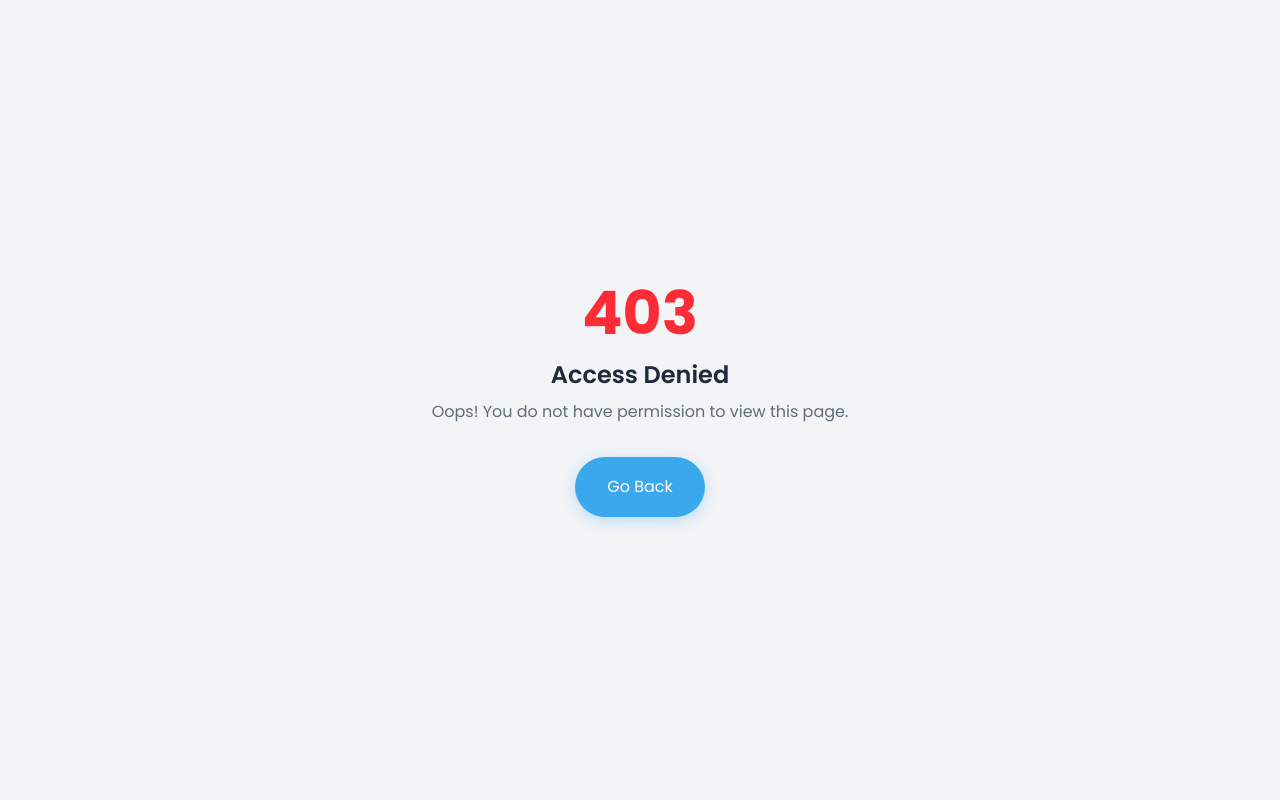
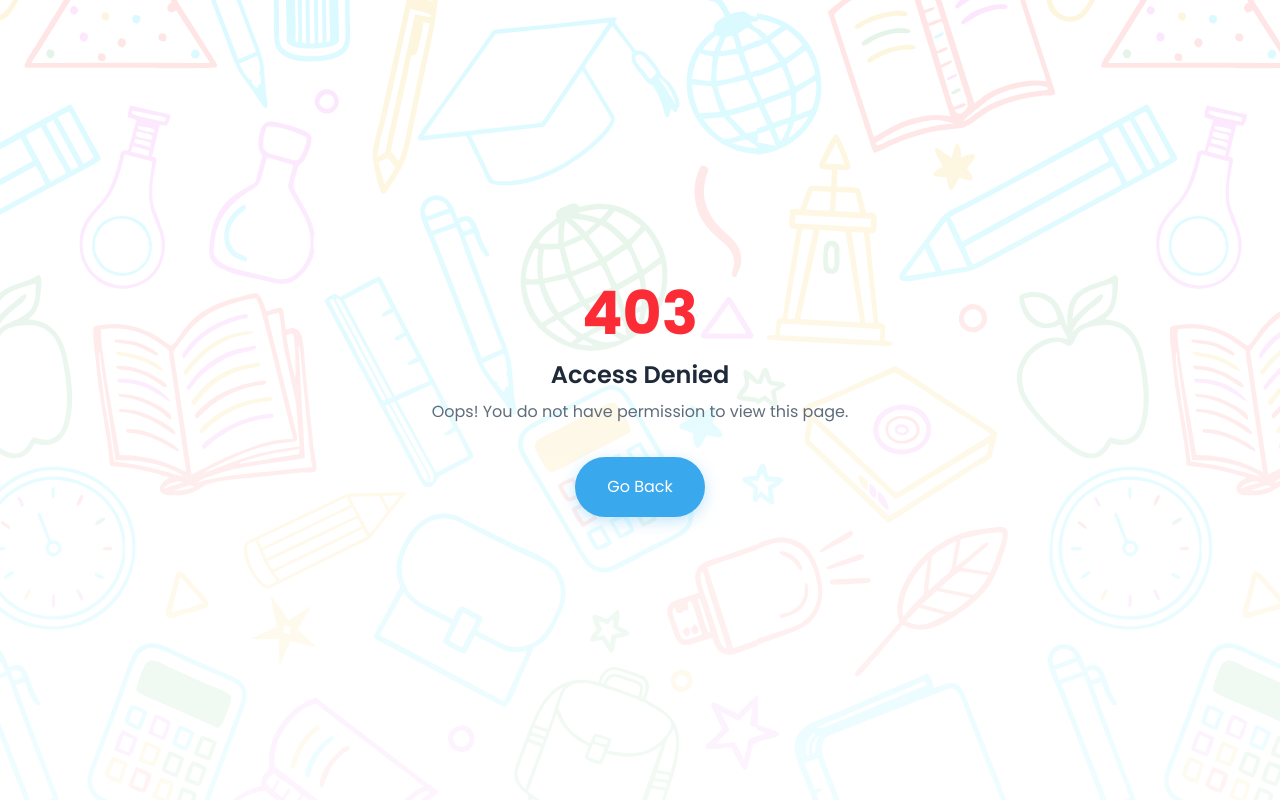
Before and after one commit to Pochannn03/LuMINI-By-Luminex, a React (Vite) app in the folder frontend/: page /unauthorized in a window 1280 px wide. Built offline with nearby package versions, Linux system fonts and the light colour scheme; no server answers.

Commit message:
additional

```diff
--- a/frontend/src/pages/Unauthorized.jsx
+++ b/frontend/src/pages/Unauthorized.jsx
@@ -7,7 +7,7 @@
     const goBack = () => navigate(-1); // Goes back to the previous page
 
     return (
-        <div className="flex flex-col items-center justify-center h-screen bg-gray-100 text-center px-4">
+        <div className="flex flex-col items-center justify-center h-screen text-center px-4">
             <h1 className="text-6xl! font-bold! text-red-500! mb-4">403</h1>
             <h2 className="text-2xl! font-semibold! text-gray-800! mb-2">Access Denied</h2>
             <p className="text-gray-600 mb-8">
```
